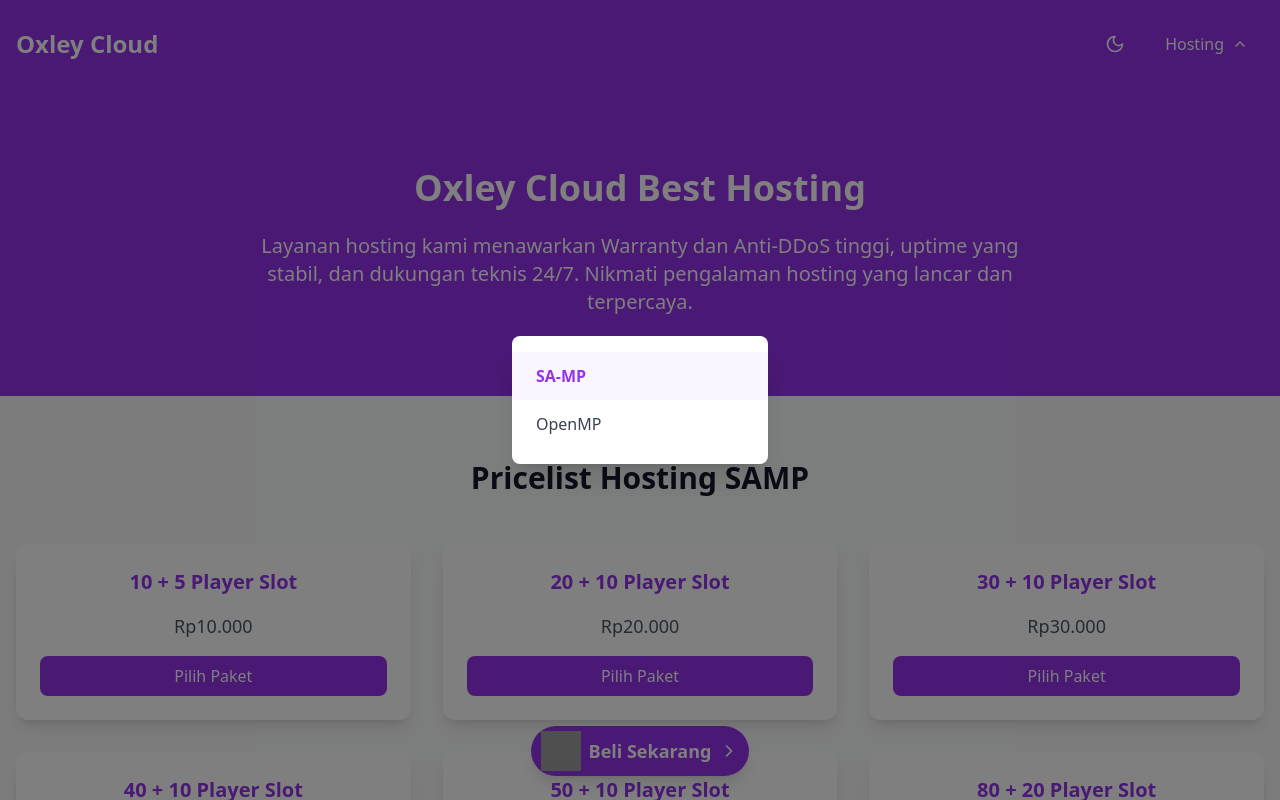
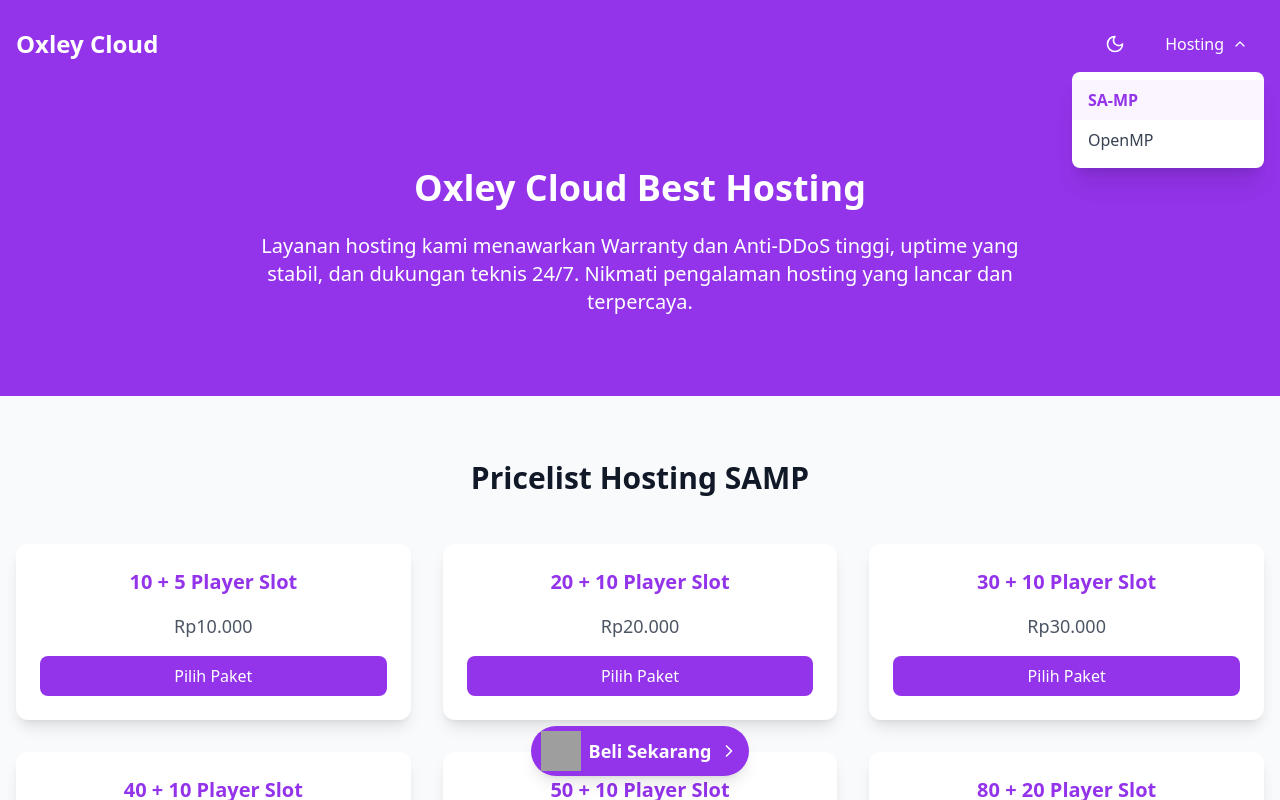
Before and after one commit to oxley0/project1, a React (Vite) app: page / in a window 1280 px wide. Both pictures are taken after a click on the button "Hosting". Shown: the top 800 px of the page. Built offline with nearby package versions, Linux system fonts and the light colour scheme; grey boxes are pictures that could not be loaded.

Commit message:
Update App.tsx

```diff
--- a/src/App.tsx
+++ b/src/App.tsx
@@ -69,6 +69,7 @@ function App() {
               >
                 {isDarkMode ? <Sun className="w-5 h-5" /> : <Moon className="w-5 h-5" />}
               </button>
+              <nav className="relative" ref={menuRef}>
                 <button
                   onClick={() => setIsMenuOpen(!isMenuOpen)}
                   className="flex items-center gap-2 px-4 py-2 rounded-lg transition-colors hover:bg-purple-500"
@@ -76,21 +77,16 @@ function App() {
                   Hosting
                   <ChevronDown className={`w-4 h-4 transition-transform ${isMenuOpen ? 'rotate-180' : ''}`} />
                 </button>
-            </div>
-          </div>
-        </div>
-      </header>
 
                 {/* Floating Menu */}
                 {isMenuOpen && (
-        <div className="fixed inset-0 bg-black bg-opacity-50 flex items-center justify-center z-50" ref={menuRef}>
-          <div className="bg-white dark:bg-gray-800 rounded-lg shadow-xl py-4 w-64 transform scale-100 transition-transform">
+                  <div className="absolute right-0 mt-2 w-48 bg-white dark:bg-gray-800 rounded-lg shadow-xl py-2 z-50">
                     <button
                       onClick={() => {
                         setActiveTab('samp');
                         setIsMenuOpen(false);
                       }}
-              className={`w-full text-left px-6 py-3 hover:bg-purple-50 dark:hover:bg-purple-900 transition-colors ${activeTab === 'samp' ? 'text-purple-600 dark:text-purple-400 font-bold bg-purple-50 dark:bg-purple-900' : 'text-gray-700 dark:text-gray-300'}`}
+                      className={`w-full text-left px-4 py-2 hover:bg-purple-50 dark:hover:bg-purple-900 transition-colors ${activeTab === 'samp' ? 'text-purple-600 dark:text-purple-400 font-bold bg-purple-50 dark:bg-purple-900' : 'text-gray-700 dark:text-gray-300'}`}
                     >
                       SA-MP
                     </button>
@@ -99,13 +95,17 @@ function App() {
                         setActiveTab('openmp');
                         setIsMenuOpen(false);
                       }}
-              className={`w-full text-left px-6 py-3 hover:bg-purple-50 dark:hover:bg-purple-900 transition-colors ${activeTab === 'openmp' ? 'text-purple-600 dark:text-purple-400 font-bold bg-purple-50 dark:bg-purple-900' : 'text-gray-700 dark:text-gray-300'}`}
+                      className={`w-full text-left px-4 py-2 hover:bg-purple-50 dark:hover:bg-purple-900 transition-colors ${activeTab === 'openmp' ? 'text-purple-600 dark:text-purple-400 font-bold bg-purple-50 dark:bg-purple-900' : 'text-gray-700 dark:text-gray-300'}`}
                     >
                       OpenMP
                     </button>
                   </div>
+                )}
+              </nav>
             </div>
-      )}
+          </div>
+        </div>
+      </header>
 
       {/* Hero Section */}
       <section className="bg-purple-600 text-white py-20">
```
Lines whose indentation alone changed are shown as unchanged.
